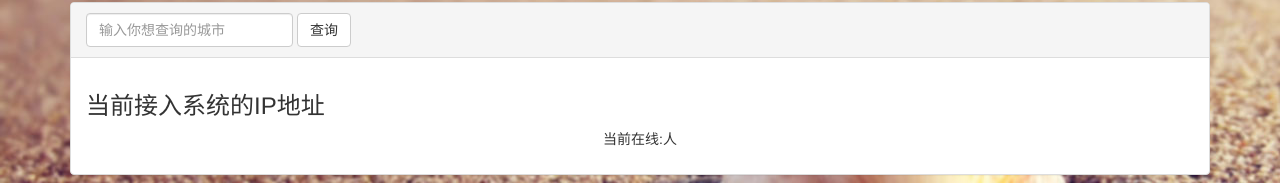
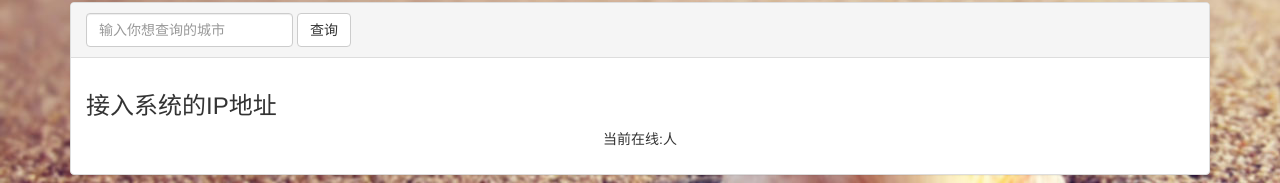
Before and after one commit to 15-321/questionnaire-suite, a plain HTML site: page QuestionnaireSuite/WebContent/watchsys.html in a window 1280 px wide. Shown: the part 449-632 px from the top of the page. Drawn offline with Linux system fonts and the light colour scheme; no server answers.

Commit message:
页面变化

```diff
--- a/QuestionnaireSuite/WebContent/watchsys.html
+++ b/QuestionnaireSuite/WebContent/watchsys.html
@@ -103,7 +103,7 @@
         </form>
         </div>
         <div class="panel-body">
-            <h3>当前接入系统的<span class="text-info" id="cityCurrent"></span>IP地址</h3>
+            <h3>接入系统的<span class="text-info" id="cityCurrent"></span>IP地址</h3>
             <ul id="IPlist" class="text-info">
             </ul>
             <p class="text-center">当前在线:<span id="IPNumber" class="label label-default"></span>人</p>
```
